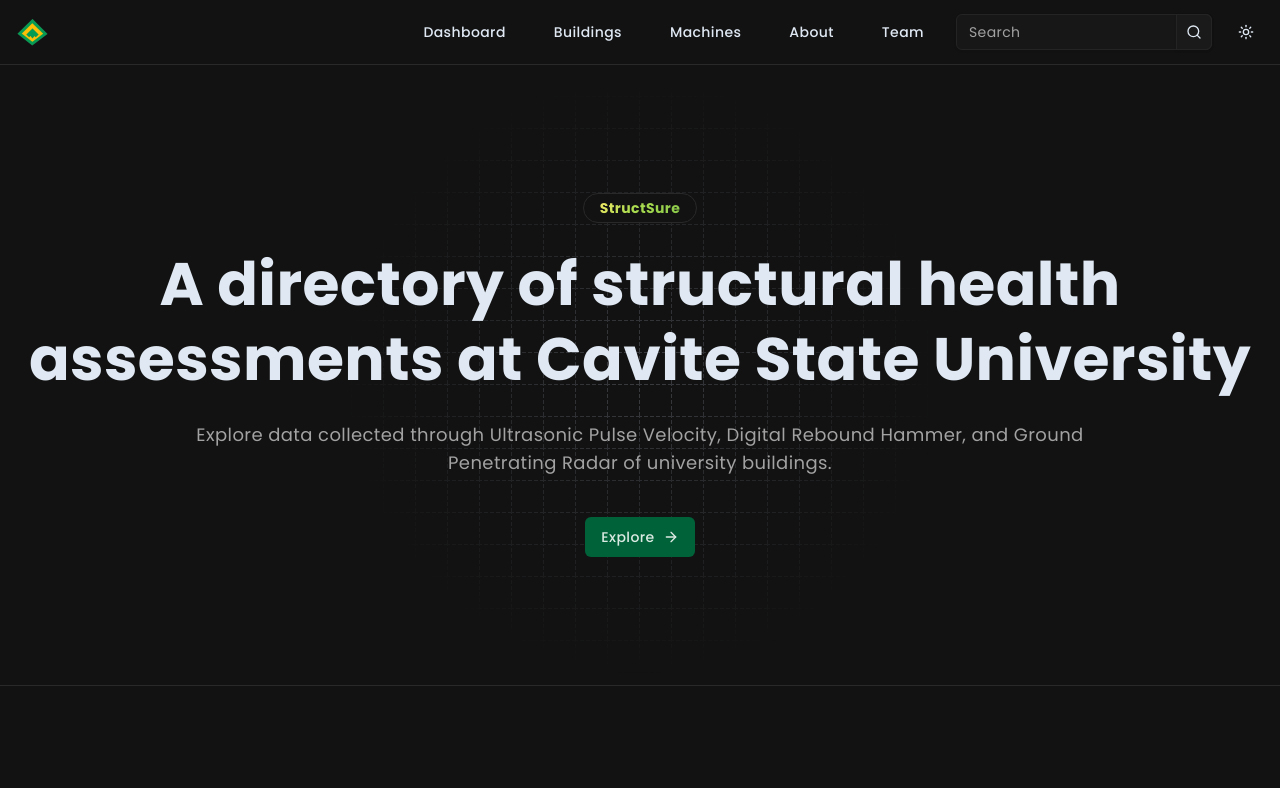
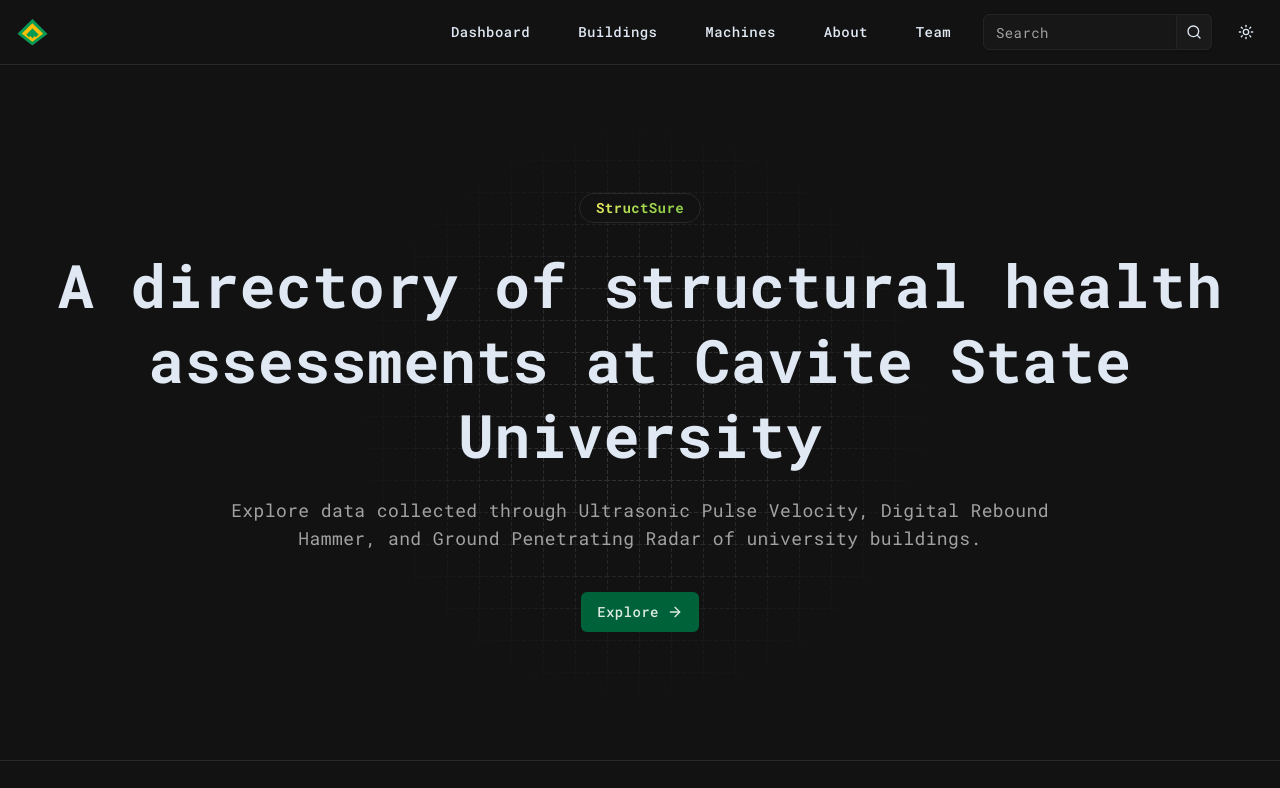
Before and after one commit to jnssvdl/structsure, a Next.js app: page / in a window 1280 px wide. Shown: the top 788 px of the page. Built offline with nearby package versions, Linux system fonts and the light colour scheme.

Commit message:
feat: replace Poppins font with Roboto Mono in layout for improved typography

```diff
--- a/app/layout.tsx
+++ b/app/layout.tsx
@@ -1,12 +1,12 @@
 import type { Metadata } from "next";
-import { Poppins } from "next/font/google";
+import { Roboto_Mono } from "next/font/google";
 import "./globals.css";
 import { ThemeProvider } from "@/components/theme-provider";
 import { Header } from "@/components/header";
 import Footer from "@/components/footer";
 
-const poppins = Poppins({
-  weight: ["100", "200", "300", "400", "500", "600", "700", "800", "900"],
+const poppins = Roboto_Mono({
+  weight: ["100", "200", "300", "400", "500", "600", "700"],
   subsets: ["latin"],
 });
 
```
